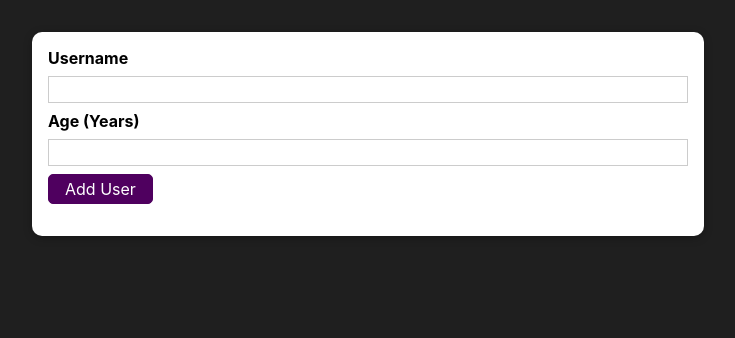
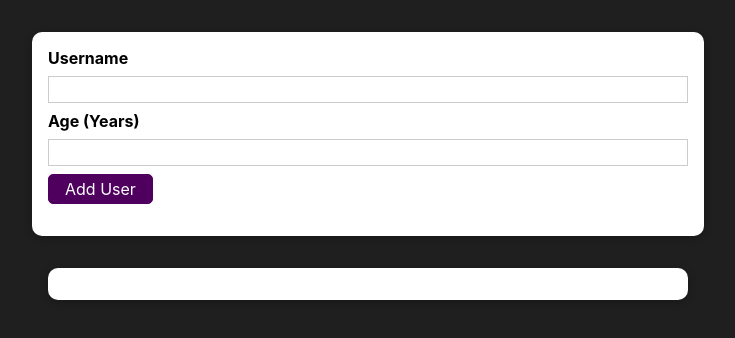
Before and after one commit to afolabiopakunle/react-form-test, a React (Create React App) app: page / in a window 1280 px wide. Shown: the top 338 px of the page, without its empty margins (272-1007 px from the left). Built offline with nearby package versions, Linux system fonts and the light colour scheme.

Commit message:
users list implemented

```diff
--- a/src/App.js
+++ b/src/App.js
@@ -8,7 +8,7 @@ export default function App() {
 
   const [usersList, setUsers] = useState([])
   const getUser = (uName, uAge) => {
-    console.log(data)
+    // console.log(data)
     setUsers((prevUsers) => [{name: uName, age: uAge}, ...prevUsers])
     console.log(usersList)
   }
@@ -16,7 +16,7 @@ export default function App() {
   return (
     <div>
      <AddUser onAddUser={getUser} />
-     <UsersList users={[]} />
+     <UsersList users={usersList} />
     </div>
   );
 }
--- a/src/components/UI/Button/Button.js
+++ b/src/components/UI/Button/Button.js
@@ -5,7 +5,7 @@ export default function(props) {
 
   return (
     <button
-    className={`${styles.button} ${props.className}`}
+    className={`${styles.button} ${props.className || ""}`}
     type={props.type || 'button'}
     onClick={props.onClick}>{props.children}</button>
   )
--- a/src/components/Users/AddUser.js
+++ b/src/components/Users/AddUser.js
@@ -13,14 +13,17 @@ export default function AddUser(props) {
     event.preventDefault();
     if(enteredAge.length <= 0) {
       alert(null)
+      return
     } else if(enteredUsername.trim().length === 0) {
       alert('Are you serious? Give us a username')
-      props.onAddUser(enteredUsername, enteredAge)
+      return
     }
-    // console.log(enteredUsername, enteredAge)
-    // setEnteredAge('');
 
-    // setEnteredUserName('')
+    props.onAddUser(enteredUsername, enteredAge)
+
+    setEnteredAge('');
+
+    setEnteredUserName('')
   }
 
   const usernameChangeHandler = (event) => {
--- a/src/components/Users/UsersList/UsersList.js
+++ b/src/components/Users/UsersList/UsersList.js
@@ -1,11 +1,13 @@
 import React from 'react';
 import styles from './UsersList.module.css';
-
+import Card from '../../UI/Card'
 export default function UsersList(props) {
 
   return (
+    <Card className={styles.users}>
     <ul>
       {props.users.map(user => <li>{user.name} ({user.age}) years old.</li>)}
     </ul>
+    </Card>
   )
 }
--- a/src/components/Users/UsersList/UsersList.module.css
+++ b/src/components/Users/UsersList/UsersList.module.css
@@ -0,0 +1,16 @@
+.users {
+  margin: 2rem auto;
+  width: 90%;
+  max-width: 40rem;
+}
+
+.users ul {
+  list-style: none;
+  padding: 1rem;
+}
+
+.users li {
+  border: 1px solid #ccc;
+  margin: 0.5rem 0;
+  padding: 0.5rem;
+}
```
